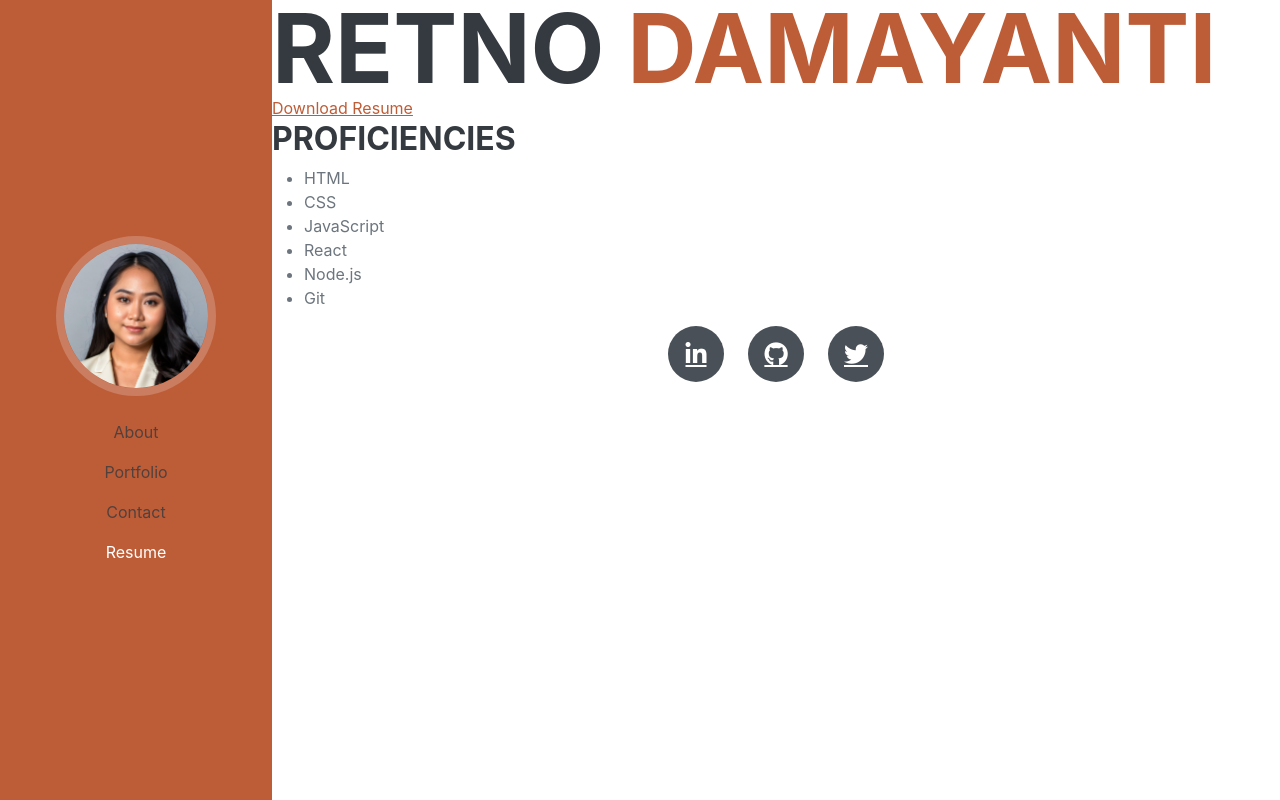
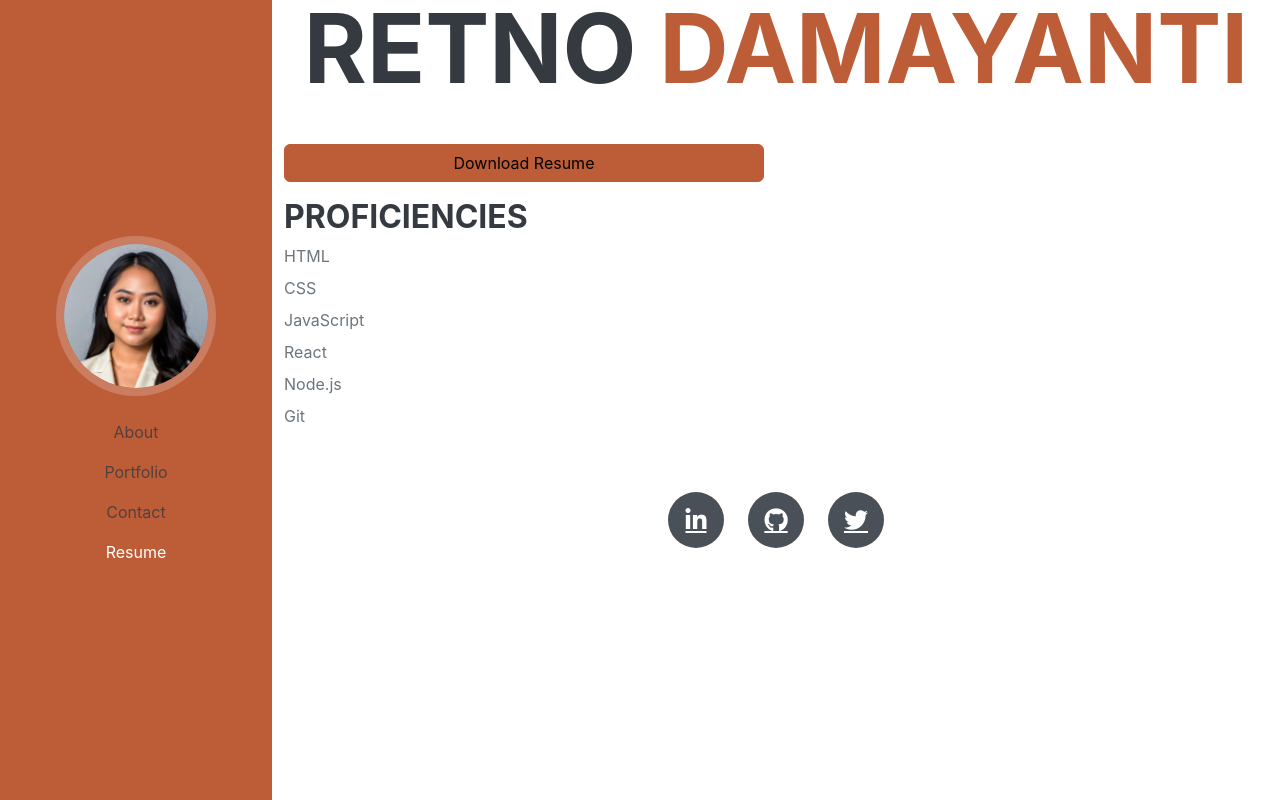
Before and after one commit to retnodamayanti/react-portfolio, a React (Create React App) app: page /resume in a window 1280 px wide. Built offline with nearby package versions, Linux system fonts and the light colour scheme.

Commit message:
added bootstrap

```diff
--- a/src/Contact.js
+++ b/src/Contact.js
@@ -56,7 +56,7 @@ const Contact = () => {
   return (
     <section className="contact py-5">
       <div className="container">
-        <h2 className="text-center mb-4">Contact Me</h2>
+        {/* <h2 className="text-center mb-4">Contact Me</h2> */}
         <form onSubmit={handleFormSubmit}>
           <div className="mb-3">
             <label htmlFor="name" className="form-label">
--- a/src/Resume.js
+++ b/src/Resume.js
@@ -4,19 +4,33 @@ const Resume = () => {
   const proficiencies = ['HTML', 'CSS', 'JavaScript', 'React', 'Node.js', 'Git'];
 
   return (
-    <section className="resume">
+    <section className="resume py-5">
+      <div className="container">
+        <div className="row">
+          <div className="col-md-6">
             <div className="resume-links">
-        <a href="/retno_resume.pdf" download target="_blank" rel="noopener noreferrer">
+              <a
+                href="/retno_resume.pdf"
+                download
+                target="_blank"
+                rel="noopener noreferrer"
+                className="btn btn-primary btn-fit-content d-block mb-3"
+              >
                 Download Resume
               </a>
-      </div>
               <div className="proficiencies">
                 <h3>Proficiencies</h3>
-        <ul>
+                <ul className="list-unstyled">
                   {proficiencies.map((skill, index) => (
-            <li key={index}>{skill}</li>
+                    <li key={index} className="mb-2">
+                      {skill}
+                    </li>
                   ))}
                 </ul>
+              </div>
+            </div>
+          </div>
+        </div>
       </div>
     </section>
   );
--- a/src/components/Header.js
+++ b/src/components/Header.js
@@ -4,7 +4,7 @@ import Navigation from './Navigation.js';
 const Header = () => {
   return (
     <header className="card-header">
-      <h1 className="mb-0">
+      <h1 className="mb-0 text-center">
           Retno <span className="text-primary">Damayanti</span>
         </h1>
       <Navigation />
```
Lines whose indentation alone changed are shown as unchanged.
